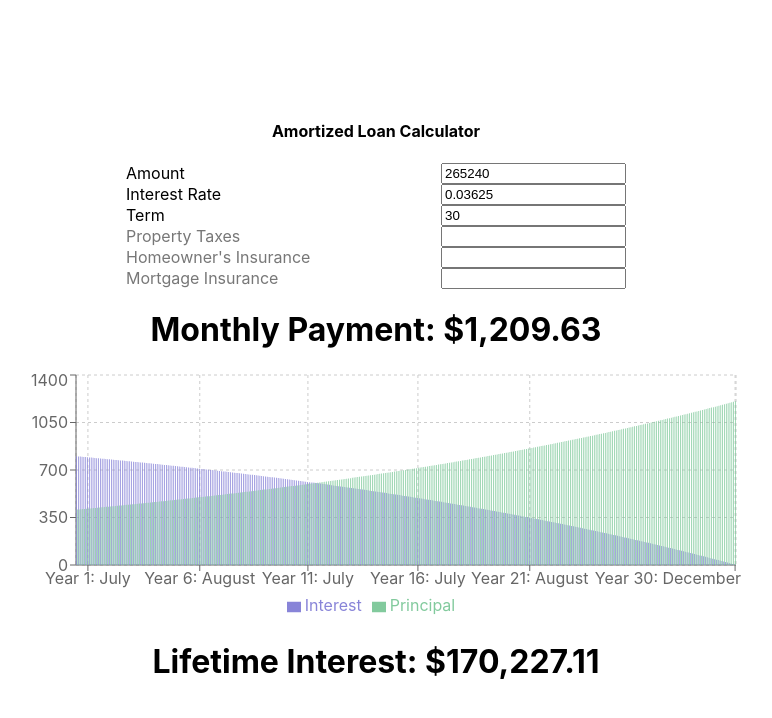
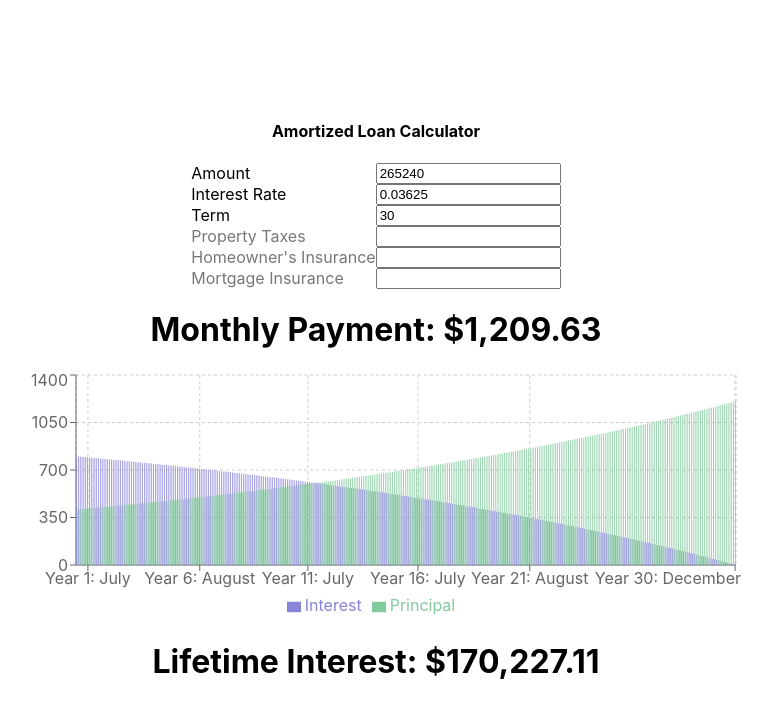
Before and after one commit to pachun/mortgage-payments, a React (Create React App) app: page / in a window 1280 px wide. Shown: the top 718 px of the page, without its empty margins (264-1036 px from the left). Built offline with nearby package versions, Linux system fonts and the light colour scheme.

Commit message:
Remove formatting in root component; looks same
Things look almost the same without the extra noise

```diff
--- a/src/App/index.tsx
+++ b/src/App/index.tsx
@@ -24,19 +24,11 @@ const App = () => {
         marginTop: 100,
       }}
     >
-      <div style={{ width: 500 }}>
-        <div style={{ display: "flex", justifyContent: "center" }}>
-          <h4>Amortized Loan Calculator</h4>
-        </div>
-        <LoanForm loan={loan} setLoan={setLoan} />
-        <div style={{ display: "flex", justifyContent: "center" }}>
-          <MonthlyPayment loan={loan} />
-        </div>
-      </div>
+      <h4>Amortized Loan Calculator</h4>
+      <LoanForm loan={loan} setLoan={setLoan} />
+      <MonthlyPayment loan={loan} />
       <PrincipalAndInterestChart loan={loan} />
-      <div style={{ display: "flex", justifyContent: "center" }}>
-        <LifetimeInterest loan={loan} />
-      </div>
+      <LifetimeInterest loan={loan} />
     </div>
   )
 }
```
